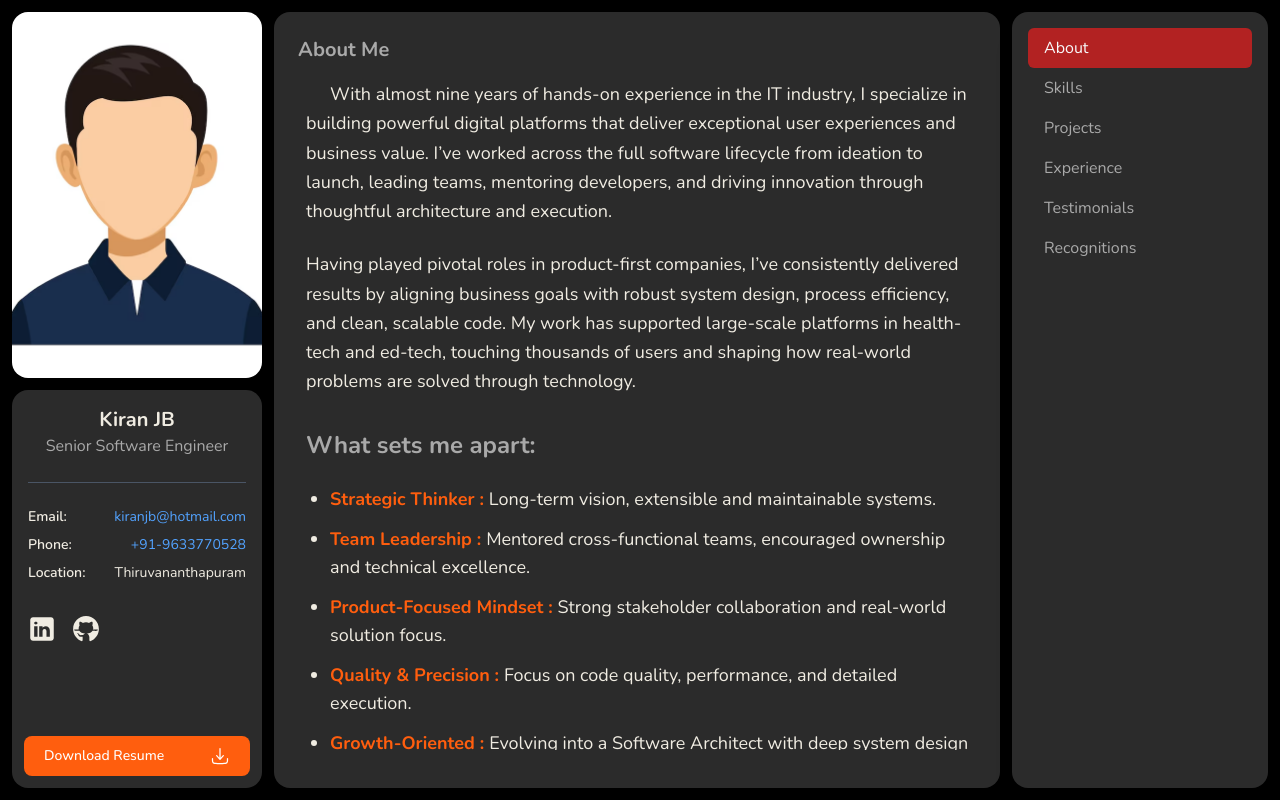
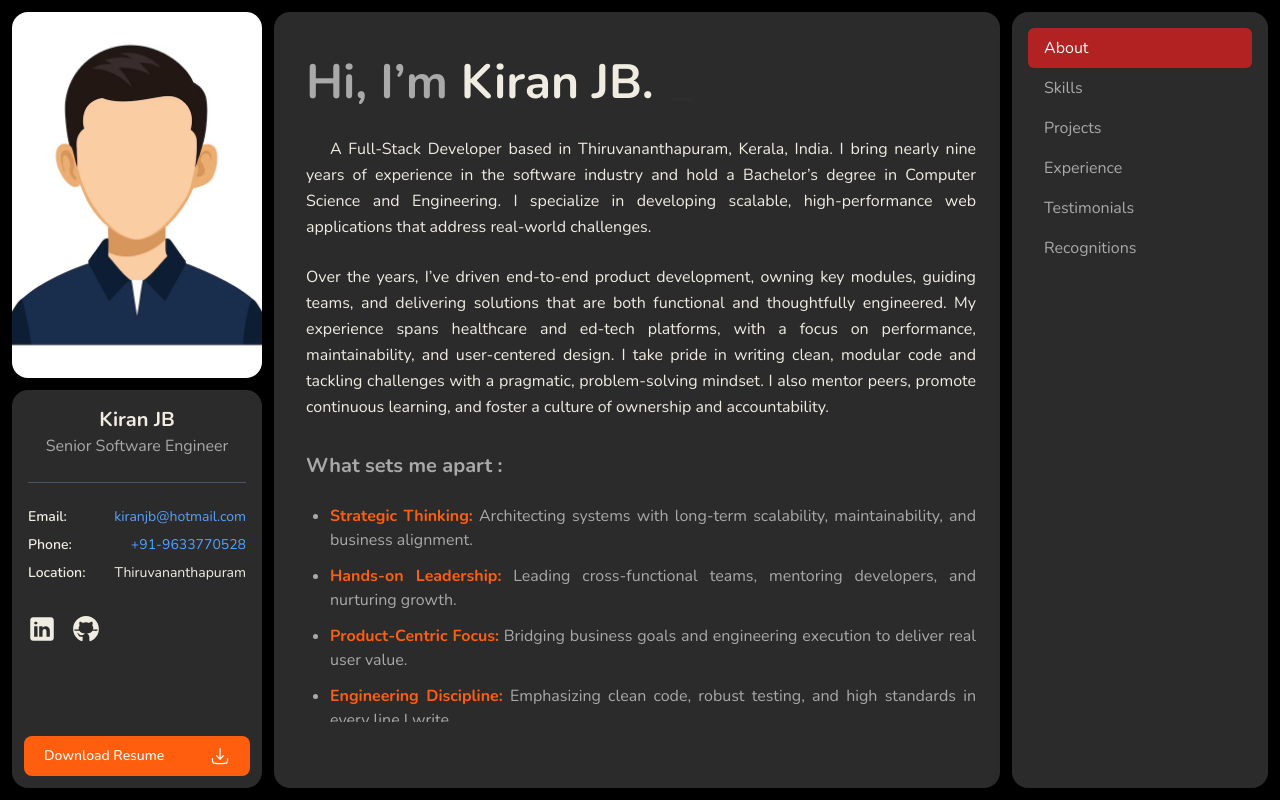
Before and after one commit to jbkiran/Egret, a Next.js app: page / in a window 1280 px wide. Built offline with nearby package versions, Linux system fonts and the light colour scheme.

Commit message:
changes in about page

```diff
--- a/src/components/MainContent.tsx
+++ b/src/components/MainContent.tsx
@@ -10,7 +10,7 @@ import { ScrollArea, ScrollBar } from "./ui/scroll-area";
 
 export const sectionContent: SectionContentType = {
   about: {
-    title: 'About Me',
+    title: '',
     content: <AboutContent />
   },
   skills: {
--- a/src/components/main/AboutContent.tsx
+++ b/src/components/main/AboutContent.tsx
@@ -1,40 +1,52 @@
 import React from "react";
+import { Typewriter } from 'react-simple-typewriter';
 
 const AboutContent = () => {
   return (
-    <div className=" mx-auto text-left space-y-6">
+    <div className="mx-auto text-left space-y-6 max-w-3xl">
 
-        {/* Updated Description */}
-        <p className="text-base md:text-lg text-[var(--color-primary)] leading-relaxed indent-6">
-          With almost nine years of hands-on experience in the IT industry, I specialize in building powerful
-          digital platforms that deliver exceptional user experiences and business value.
-          I’ve worked across the full software lifecycle from ideation to launch, leading teams,
-          mentoring developers, and driving innovation through thoughtful architecture and execution.
-        </p>
+      <div className="text-left space-y-4">
+        <h1 className="text-5xl font-bold leading-tight text-[var(--color-primary)]">
+          <span className="text-[var(--color-secondary)]">Hi, I’m </span>
+          <Typewriter words={['Kiran JB. ']} cursorStyle={"_"} typeSpeed={60} deleteSpeed={0} delaySpeed={1000} cursor/>
+        </h1>
+      </div>
 
-        <p className="text-base md:text-lg text-[var(--color-primary)] leading-relaxed">
-          Having played pivotal roles in product-first companies, I’ve consistently delivered results
-          by aligning business goals with robust system design, process efficiency,
-          and clean, scalable code. My work has supported large-scale platforms in health-tech and
-          ed-tech, touching thousands of users and shaping how real-world problems are solved through technology.
-        </p>
+      {/* Intro Paragraph */}
+      <p className="text-base text-[var(--color-primary)] leading-relaxed indent-6 text-justify">
+        A Full-Stack Developer based in Thiruvananthapuram, Kerala, India. I bring nearly nine years of experience in the software industry and hold a Bachelor’s degree in Computer Science and Engineering. I specialize in developing scalable, high-performance web applications that address real-world challenges.
+      </p>
 
-        {/* What Sets Me Apart */}
-        <h3 className="text-2xl font-bold mt-8 text-[var(--color-secondary)]">
-          What sets me apart:
-        </h3>
-        <ul className="list-disc pl-6 space-y-3 text-base md:text-lg text-[var(--color-primary)]">
-          <li><strong className="text-[var(--color-accent)]">Strategic Thinker : </strong> Long-term vision, extensible and maintainable systems.</li>
-          <li><strong className="text-[var(--color-accent)]">Team Leadership : </strong> Mentored cross-functional teams, encouraged ownership and technical excellence.</li>
-          <li><strong className="text-[var(--color-accent)]">Product-Focused Mindset :</strong> Strong stakeholder collaboration and real-world solution focus.</li>
-          <li><strong className="text-[var(--color-accent)]">Quality & Precision : </strong> Focus on code quality, performance, and detailed execution.</li>
-          <li><strong className="text-[var(--color-accent)]">Growth-Oriented : </strong> Evolving into a Software Architect with deep system design skills.</li>
-        </ul>
+      {/* Career Highlights */}
+      <p className="text-base text-[var(--color-primary)] leading-relaxed text-justify">
+        Over the years, I’ve driven end‑to‑end product development, owning key modules, guiding teams, and delivering solutions that are both functional and thoughtfully engineered. My experience spans healthcare and ed‑tech platforms, with a focus on performance, maintainability, and user‑centered design. I take pride in writing clean, modular code and tackling challenges with a pragmatic, problem‑solving mindset. I also mentor peers, promote continuous learning, and foster a culture of ownership and accountability.
+      </p>
 
-        <p className="text-base md:text-lg text-[var(--color-secondary)] leading-relaxed mt-6">
-          Today, I’m looking to collaborate with forward-thinking teams and organizations
-          that value innovation, craftsmanship, and long-term engineering excellence.
-        </p>
+      <h3 className="text-xl font-bold mt-8 text-[var(--color-secondary)]">
+        What sets me apart :
+      </h3>
+      <ul className="list-disc pl-6 space-y-3 text-base text-[var(--color-secondary)] text-justify">
+        <li>
+          <strong className="text-[var(--color-accent)]">Strategic Thinking:</strong> Architecting systems with long‑term scalability, maintainability, and business alignment.
+        </li>
+        <li>
+          <strong className="text-[var(--color-accent)]">Hands‑on Leadership:</strong> Leading cross‑functional teams, mentoring developers, and nurturing growth.
+        </li>
+        <li>
+          <strong className="text-[var(--color-accent)]">Product‑Centric Focus:</strong> Bridging business goals and engineering execution to deliver real user value.
+        </li>
+        <li>
+          <strong className="text-[var(--color-accent)]">Engineering Discipline:</strong> Emphasizing clean code, robust testing, and high standards in every line I write.
+        </li>
+      </ul>
+
+      <p className="text-base text-[var(--color-primary)] leading-relaxed text-justify">
+        Currently, I’m expanding my expertise in architecture and system design to deepen my full-stack capabilities and contribute at a strategic level.
+      </p>
+
+      <p className="text-base text-[var(--color-primary)] leading-relaxed mt-6">
+        I’m eager to partner with forward‑thinking teams that value innovation, craftsmanship, and long‑term impact. Let’s build the next generation of powerful software together!
+      </p>
     </div>
   );
 };
```
